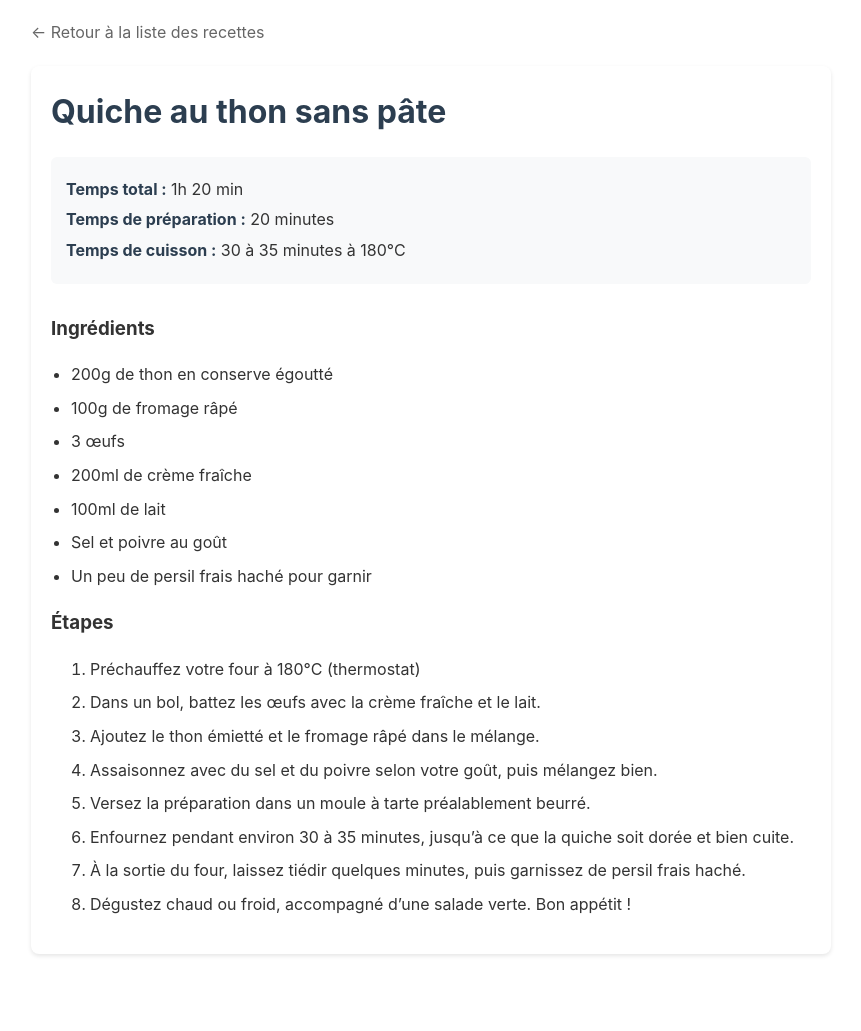
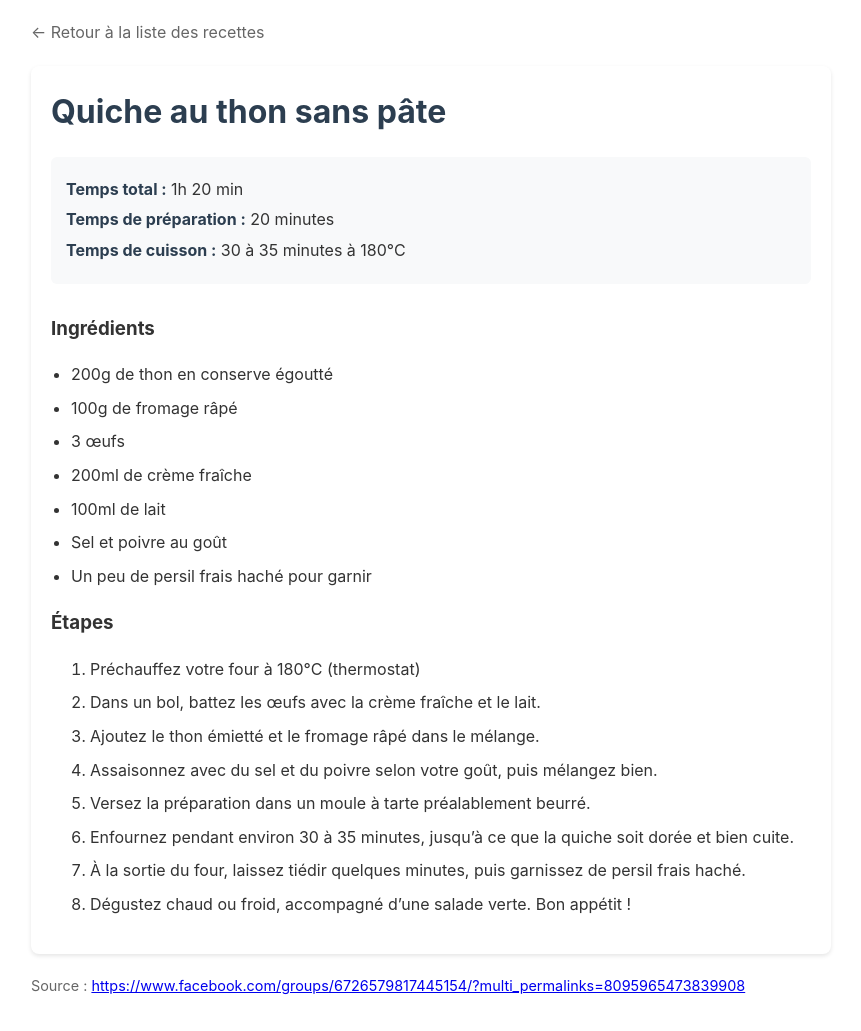
Before and after one commit to beacuisine/beacuisine.github.io, a Jekyll site: the page built from _recipes/quiche-thon-sans-pate.md, in a window 1280 px wide. Shown: the whole page, without its empty margins (209-1070 px from the left). Built offline with Jekyll 4.4.1, drawn with Linux system fonts in a browser that asks for light colours; before the commit the page ends 974 px from its top, so only the background shows below that; some of the changed lines change nothing that is shown.

Commit message:
ADD source

```diff
--- a/_recipes/quiche-thon-sans-pate.md
+++ b/_recipes/quiche-thon-sans-pate.md
@@ -4,6 +4,7 @@ title: Quiche au thon sans pâte
 total_time: 1h 20 min
 prep_time: 20 minutes
 cook_time: 30 à 35 minutes à 180°C
+source: https://www.facebook.com/groups/6726579817445154/?multi_permalinks=8095965473839908
 ---
 
 ### Ingrédients
```
